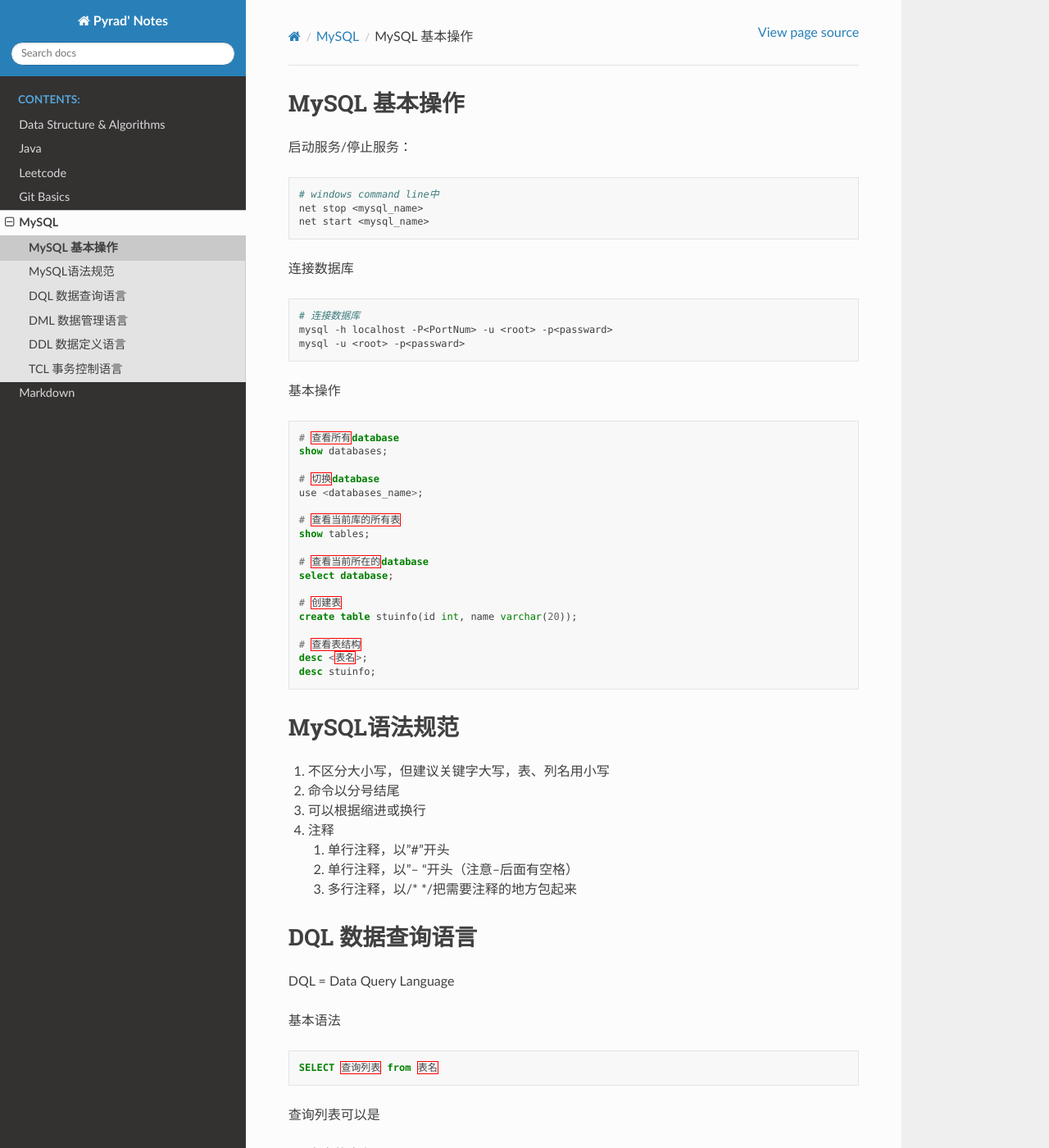
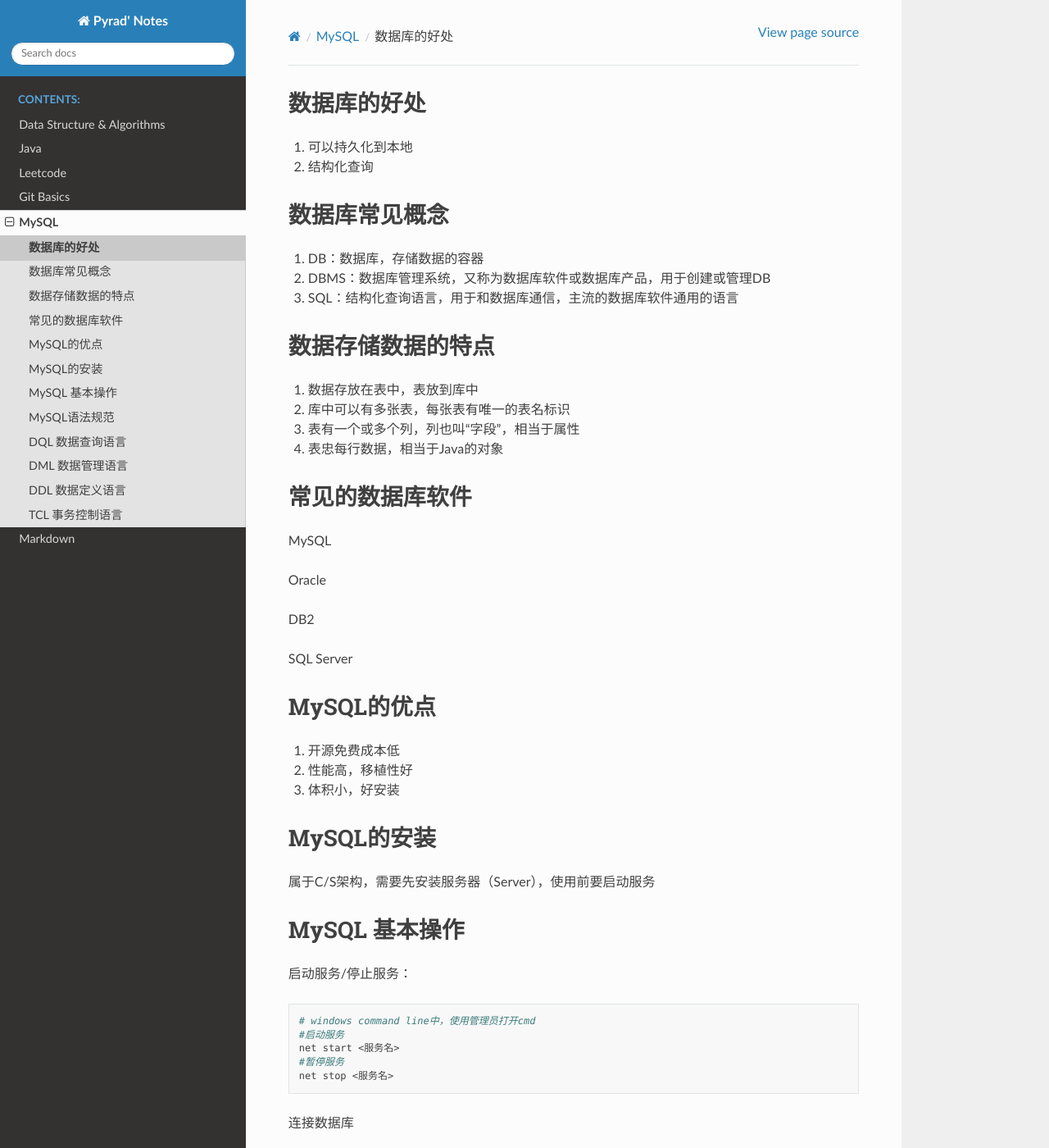
Before and after one commit to Pyrad/pyradnotes, a Sphinx documentation site: the page built from source/MySQL/mysql.md, in a window 1280 px wide and 1400 px high. Shown: the whole window at 82% size. Built offline with Sphinx 7.4.7 and the Read the Docs theme 2.0.0, drawn with Linux system fonts in a browser that asks for light colours; pages that are not in the unit, such as notebooks, are missing from menus; some of the changed text lies outside the part shown.

Commit message:
MySQL notes 2021.08.10

````diff
--- a/source/MySQL/mysql.md
+++ b/source/MySQL/mysql.md
@@ -1,11 +1,64 @@
+# 数据库的好处
+
+1. 可以持久化到本地
+2. 结构化查询
+
+
+
+# 数据库常见概念
+
+1. DB：数据库，存储数据的容器
+2. DBMS：数据库管理系统，又称为数据库软件或数据库产品，用于创建或管理DB
+3. SQL：结构化查询语言，用于和数据库通信，主流的数据库软件通用的语言
+
+
+
+# 数据存储数据的特点
+
+1. 数据存放在表中，表放到库中
+2. 库中可以有多张表，每张表有唯一的表名标识
+3. 表有一个或多个列，列也叫“字段”，相当于属性
+4. 表忠每行数据，相当于Java的对象
+
+
+
+# 常见的数据库软件
+
+MySQL
+
+Oracle
+
+DB2
+
+SQL Server
+
+
+
+# MySQL的优点
+
+1. 开源免费成本低
+2. 性能高，移植性好
+3. 体积小，好安装
+
+
+
+# MySQL的安装
+
+属于C/S架构，需要先安装服务器（Server），使用前要启动服务
+
+
+
 # MySQL 基本操作
 
 启动服务/停止服务：
 
 ```shell
-# windows command line中
-net stop <mysql_name>
-net start <mysql_name>
+# windows command line中，使用管理员打开cmd
+#启动服务
+net start <服务名>
+#暂停服务
+net stop <服务名>
+
 ```
 
 连接数据库
@@ -13,6 +66,7 @@
 ```shell
 # 连接数据库
 mysql -h localhost -P<PortNum> -u <root> -p<passward>
+# 如果是连接本机，可以省略host和端口
 mysql -u <root> -p<passward>
 ```
 
@@ -88,6 +135,7 @@
 SELECT `NAME` FROM stuinfo
 
 # 查询常量值
+# 如果查询字符型或日期型的常量值，必须用单引号引起来，数值型则不用
 SELECT 100;
 SELECT 'string'; #字符串单引号或双引号都可以
 
@@ -95,6 +143,7 @@
 SELECT 100%98;
 
 # 查询函数
+# MySQL执行函数必须用SELECT，而且MySQL的语句都有返回值
 SELECT VERSION();
 
 # 起别名
@@ -109,6 +158,7 @@
 
 /*去重*/
 SELECT DISTINCT department_id FROM employees;
+# 注意，不能对两个或多个字段使用DISTINCT，原因是每个字段的重复的行数可能不同
 
 /*
 如果要连接字符串,就用concat函数
@@ -137,6 +187,9 @@
 # 但里面的每个被连接的不能重命名
 select concat(first_name, ',', last_name, ',', job_id, ',', ifnull(commission_pct, 0))  as CMP from employees;
 
+# ISNULL函数
+# 判断某个字段是否为null，如是则返回1，否则返回0
+select isnull(commission_pct, 0) as CMP, commission_pct from employees;
 
 
 
@@ -154,6 +207,7 @@
          通配符%表示0到多个字符,
          通配符'_'表示单个任意字符,
          如果需要转义（1）用'\'即可（2）可以使用ESCAPE关键字指定
+         MySQL5.5以上的版本不仅可以用于匹配字符，也可以匹配数值
    between and:
 		 提高了简洁度
          范围临界值是前小后大
@@ -231,6 +285,14 @@
     department_id,
     salary*12*(1+IFNULL(commission_pct, 0)) AS AnnualIncome
 FROM employees;
+
+
+# 一道面试题
+# 下面两个语句的返回结果不同
+# 原因是如果有null值，第一条可以查询出来，第二条不行
+SELECT * FROM employees;
+SELECT * FROM employees where commission_part LIKE "%%" and last_name LIKE "%%";
+
 ```
 
 
````
Also changed, not shown: other parts of source/MySQL/mysql.md (+1 -8 lines).
